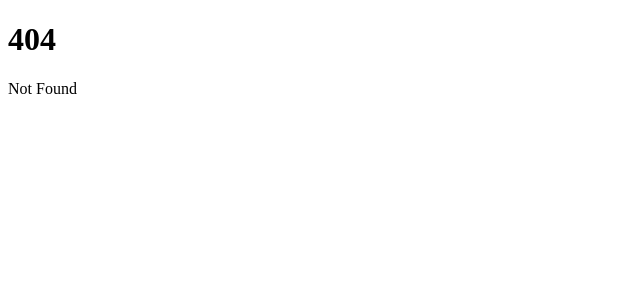
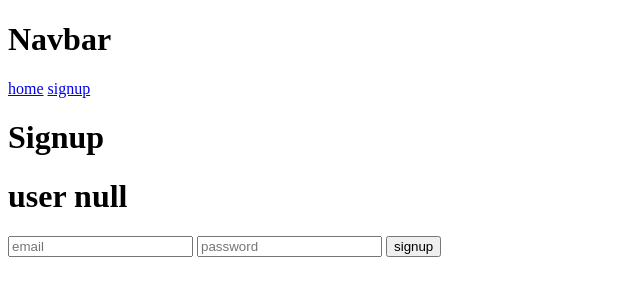
Before and after one commit to UmarRamzan/LDFx, a SvelteKit app: page /signup in a window 1280 px wide. Before the commit this address had no page. Shown: the top 300 px of the page, without its empty margins (0-640 px from the left). Built offline with nearby package versions, Linux system fonts and the light colour scheme.

Commit message:
Added firebase authentication

```diff
--- a/package.json
+++ b/package.json
@@ -31,5 +31,8 @@
 		"vite": "^4.0.0",
 		"vitest": "^0.25.3"
 	},
-	"type": "module"
+	"type": "module",
+	"dependencies": {
+		"firebase": "^9.17.2"
+	}
 }
--- /dev/null
+++ b/src/lib/firebase.js
@@ -0,0 +1,16 @@
+import { initializeApp } from 'firebase/app';
+import { getAuth, createUserWithEmailAndPassword } from 'firebase/auth';
+
+const firebaseConfig = {
+	apiKey: "AIzaSyAYJU9Ds4Ye8UDyegLnljYcOAcqtBzYhfQ",
+	authDomain: "ldfx-8ac24.firebaseapp.com",
+	projectId: "ldfx-8ac24",
+	storageBucket: "ldfx-8ac24.appspot.com",
+	messagingSenderId: "763390996320",
+	appId: "1:763390996320:web:c7849007704a4b3311f805"
+};
+
+const app = initializeApp(firebaseConfig);
+const auth = getAuth(app);
+
+export { auth };
--- /dev/null
+++ b/src/routes/+layout.svelte
@@ -0,0 +1,5 @@
+<h1>Navbar</h1>
+<a href="/">home</a>
+<a href="/signup">signup</a>
+
+<slot></slot>
--- /dev/null
+++ b/src/routes/signup/+page.svelte
@@ -0,0 +1,49 @@
+<script>
+	import { sendSignInLinkToEmail } from "firebase/auth";
+	import { auth } from '$lib/firebase';
+
+	let email = '';
+	let password = '';
+
+	let user = null;
+
+	const actionCodeSettings = {
+		// URL you want to redirect back to. The domain (www.example.com) for this
+		// URL must be in the authorized domains list in the Firebase Console.
+		url: '',
+		// This must be true.
+		handleCodeInApp: true,
+		iOS: {
+			bundleId: 'com.example.ios'
+		},
+		android: {
+			packageName: 'com.example.android',
+			installApp: true,
+			minimumVersion: '12'
+		},
+		dynamicLinkDomain: 'example.page.link'
+	};
+
+	const signup = () => {
+	sendSignInLinkToEmail(auth, email, actionCodeSettings)
+	.then(() => {
+		// The link was successfully sent. Inform the user.
+		// Save the email locally so you don't need to ask the user for it again
+		// if they open the link on the same device.
+		window.localStorage.setItem('emailForSignIn', email);
+		// ...
+	})
+	.catch((error) => {
+		const errorCode = error.code;
+		const errorMessage = error.message;
+		// ...
+	});
+	}
+
+</script>
+
+<h1>Signup</h1>
+<h1>user {user}</h1>
+<input type="email" id="email" placeholder="email" bind:value={email} />
+<input type="password" id="password" placeholder="password" bind:value={password} />
+<button on:click={signup}>signup</button>
```
Also changed, not shown: src/Firebase.js (deleted, +0 -12 lines), 1 other file (tests, documents, lock files or other folders).
